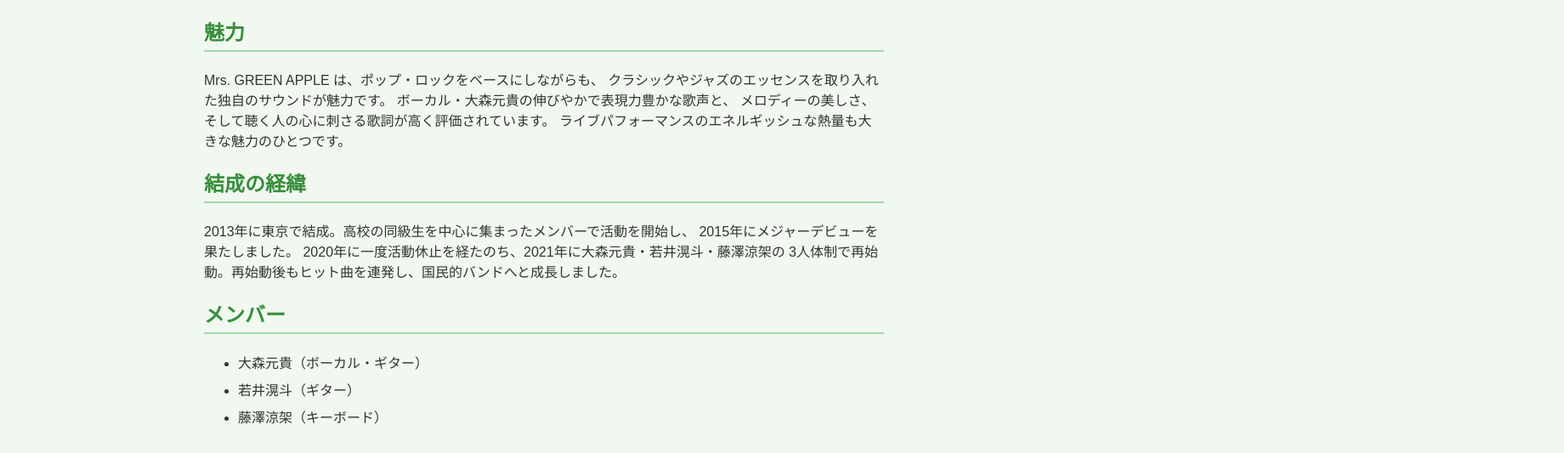
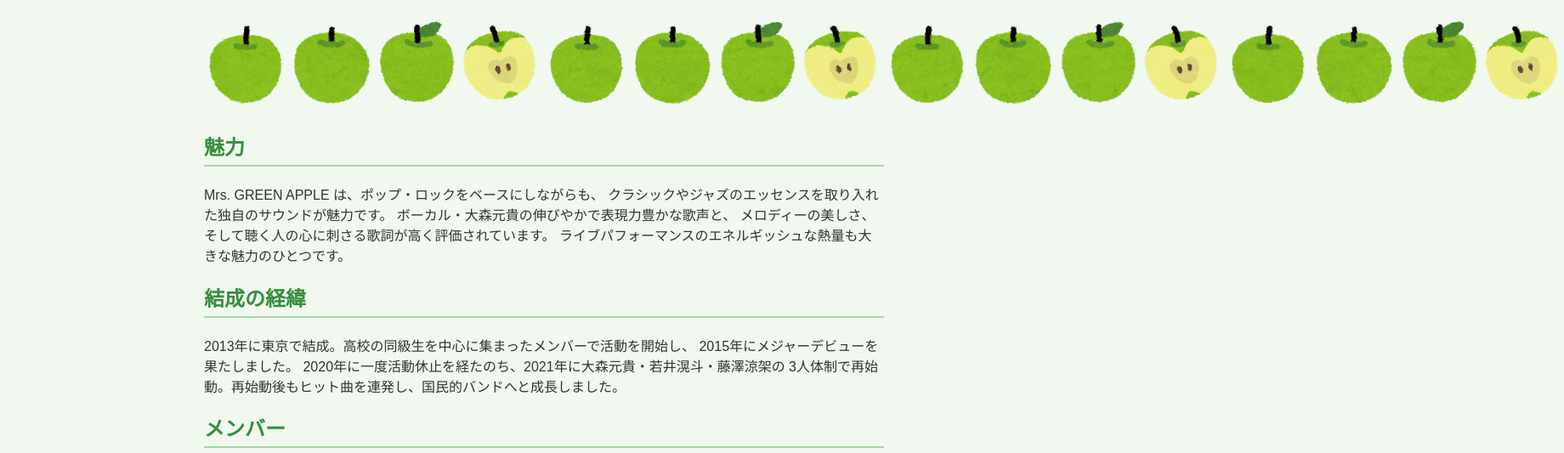
Before and after one commit to maomao0708/-camp-website, a plain HTML site: page index.html in a window 1280 px wide. Shown: the part 85-618 px from the top of the page at 85% size, 1840 px wide, since content can reach past the window. Drawn offline with Linux system fonts and the light colour scheme.

Commit message:
Mrs.GREEN APPLE
Mrs.GREEN APPLE

```diff
--- a/index.html
+++ b/index.html
@@ -51,6 +51,7 @@
 <body>
 
 <h1>Mrs. GREEN APPLE</h1>
+<img src="gazoutwo.png" alt="青リンゴ">
 
 <h2>魅力</h2>
 <p>
```
Also changed, not shown: gazoutwo.png (added).
